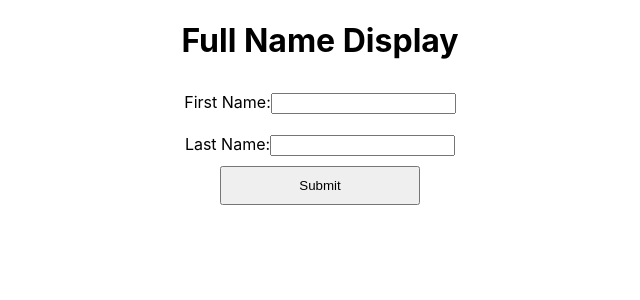
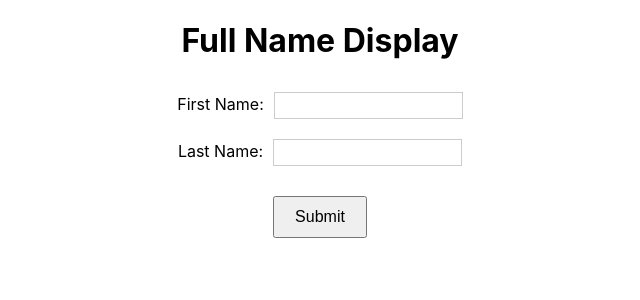
Before and after one commit to Khushboo0820/XDisplayName, a React (Create React App) app in the folder xdisplayname/: page / in a window 1280 px wide. Shown: the top 300 px of the page, without its empty margins (320-960 px from the left). Built offline with nearby package versions, Linux system fonts and the light colour scheme.

Commit message:
Final Commit

```diff
--- a/xdisplayname/src/NameForm.js
+++ b/xdisplayname/src/NameForm.js
@@ -47,8 +47,8 @@ const NameForm=()=>{
           <button type="submit" styles="text:center">Submit</button>
         </form>
 
-        {error && <p style={{ color: "red",textAlign:"center"}}>{error}</p>}
-        {fullName && <h2 style={{textAlign:"center"}}>Full Name: {fullName}</h2>}
+        {error && <p style={{ color: "red" }}>{error}</p>}
+      {fullName && <h2 style={{textAlign:"center"}}>Full Name: {fullName}</h2>}
       </div>
     );
     };
--- a/xdisplayname/src/Nameform.css
+++ b/xdisplayname/src/Nameform.css
@@ -1,9 +1,30 @@
 
+form {
+    display: flex;
+    flex-direction: column;
+    align-items: center;
+  }
 
+  label {
+    margin: 10px 0;
+  }
+
+  input {
+    margin-left: 10px;
+    padding: 5px;
+    border: 1px solid #ccc;
+  }
+
+  button {
+    margin-top: 20px;
+    padding: 10px 20px;
+    font-size: 16px;
+    cursor: pointer;
+  }
 .heading{
     text-align: center;
 }
-form{
+/* form{
     display:flex;
     flex-direction: column;
     align-items: center;
@@ -14,4 +35,4 @@ label{
 button{
     padding:10px;
     width:200px;
-}
+} */
```
